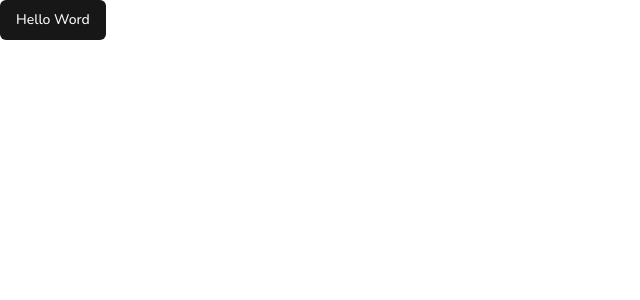
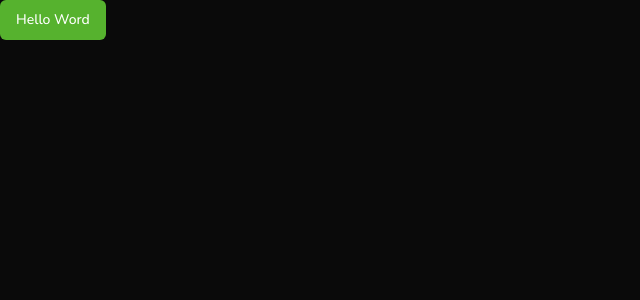
Before and after one commit to fernandoferreira67/mcp-fertrack, a React (Vite) app: page / in a window 1280 px wide. Shown: the top 300 px of the page, without its empty margins (0-640 px from the left). Built offline with nearby package versions, Linux system fonts and the light colour scheme.

Commit message:
feat: update shadcn theme colors

```diff
--- a/src/index.css
+++ b/src/index.css
@@ -119,58 +119,61 @@
 }
 
 @layer base {
+  @layer base {
     :root {
-    --background: 0 0% 100%;
-    --foreground: 0 0% 3.9%;
-    --card: 0 0% 100%;
-    --card-foreground: 0 0% 3.9%;
-    --popover: 0 0% 100%;
-    --popover-foreground: 0 0% 3.9%;
-    --primary: 0 0% 9%;
-    --primary-foreground: 0 0% 98%;
-    --secondary: 0 0% 96.1%;
-    --secondary-foreground: 0 0% 9%;
-    --muted: 0 0% 96.1%;
-    --muted-foreground: 0 0% 45.1%;
-    --accent: 0 0% 96.1%;
-    --accent-foreground: 0 0% 9%;
-    --destructive: 0 84.2% 60.2%;
-    --destructive-foreground: 0 0% 98%;
-    --border: 0 0% 89.8%;
-    --input: 0 0% 89.8%;
-    --ring: 0 0% 3.9%;
-    --chart-1: 12 76% 61%;
-    --chart-2: 173 58% 39%;
-    --chart-3: 197 37% 24%;
-    --chart-4: 43 74% 66%;
-    --chart-5: 27 87% 67%;
+      --primary-blue: 217 97% 61%;
+      --primary-green: 102 59% 44%;
+      --primary-red: 0 81% 55%;
+
+      /* Fundo da aplicação (<body>) */
+      --background: 0 0% 3.9%;
+      --foreground: 0 0% 100%;
+
+      /* Fundo do <Card> */
+      --card: 0 0 9%;
+      --card-foreground: 0 0% 100%;
+
+      /* Fundo do <DropdownMenu>, <HoverCard>, <Popover> */
+      --popover: 0 0 9%;
+      --popover-foreground: 0 0% 100%;
+
+      /* Botões */
+      --primary: 102 59% 44%;
+      --primary-foreground: 0 0% 100%;
+      --secondary: 240 4% 16%;
+      --secondary-foreground: 0 0% 100%;
+
+      /* Fundo do <Switch>, <Skeleton> e <TabList> */
+      --muted: 240 4% 16%;
+      --muted-foreground: 0 0% 63.9%;
+
+      /* Efeito de hover no <DropdownMenu>, <HoverCard> e <Popover> */
+      --accent: 240 4% 16%;
+      --accent-foreground: 0 0% 100%;
+
+      /* Botões perigosos (deleção, por exemplo) */
+      --destructive: 0 81% 55%;
+      --destructive-foreground: 0 0% 100%;
+
+      /* Borda dos elementos */
+      --border: 240 4% 16%;
+
+      /* Borda dos inputs */
+      --input: 240 4% 16%;
+
+      /* Cor do ring nos inputs */
+      --ring: 0 0% 83.1%;
+
+      /* Border radius para cards, inputs e botões */
       --radius: 0.5rem;
-  }
-  .dark {
-    --background: 0 0% 3.9%;
-    --foreground: 0 0% 98%;
-    --card: 0 0% 3.9%;
-    --card-foreground: 0 0% 98%;
-    --popover: 0 0% 3.9%;
-    --popover-foreground: 0 0% 98%;
-    --primary: 0 0% 98%;
-    --primary-foreground: 0 0% 9%;
-    --secondary: 0 0% 14.9%;
-    --secondary-foreground: 0 0% 98%;
-    --muted: 0 0% 14.9%;
-    --muted-foreground: 0 0% 63.9%;
-    --accent: 0 0% 14.9%;
-    --accent-foreground: 0 0% 98%;
-    --destructive: 0 62.8% 30.6%;
-    --destructive-foreground: 0 0% 98%;
-    --border: 0 0% 14.9%;
-    --input: 0 0% 14.9%;
-    --ring: 0 0% 83.1%;
+
+      /* Gráficos */
       --chart-1: 220 70% 50%;
       --chart-2: 160 60% 45%;
       --chart-3: 30 80% 55%;
       --chart-4: 280 65% 60%;
       --chart-5: 340 75% 55%;
+    }
   }
 }
 
--- a/tailwind.config.js
+++ b/tailwind.config.js
@@ -23,6 +23,9 @@
         primary: {
           DEFAULT: 'hsl(var(--primary))',
           foreground: 'hsl(var(--primary-foreground))',
+          red: 'hsl(var(--primary-red))',
+          green: 'hsl(var(--primary-green))',
+          blue: 'hsl(var(--primary-blue))',
         },
         secondary: {
           DEFAULT: 'hsl(var(--secondary))',
```
Lines whose indentation alone changed are shown as unchanged.
